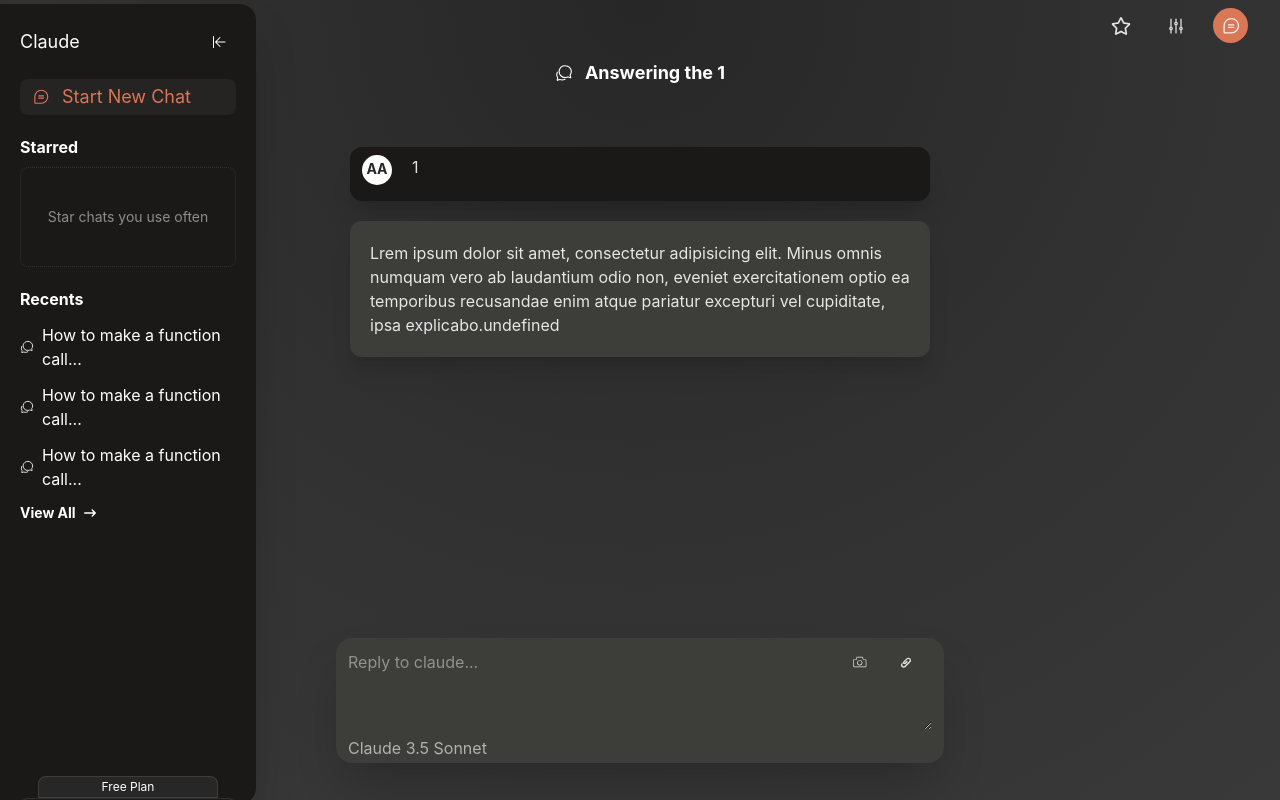
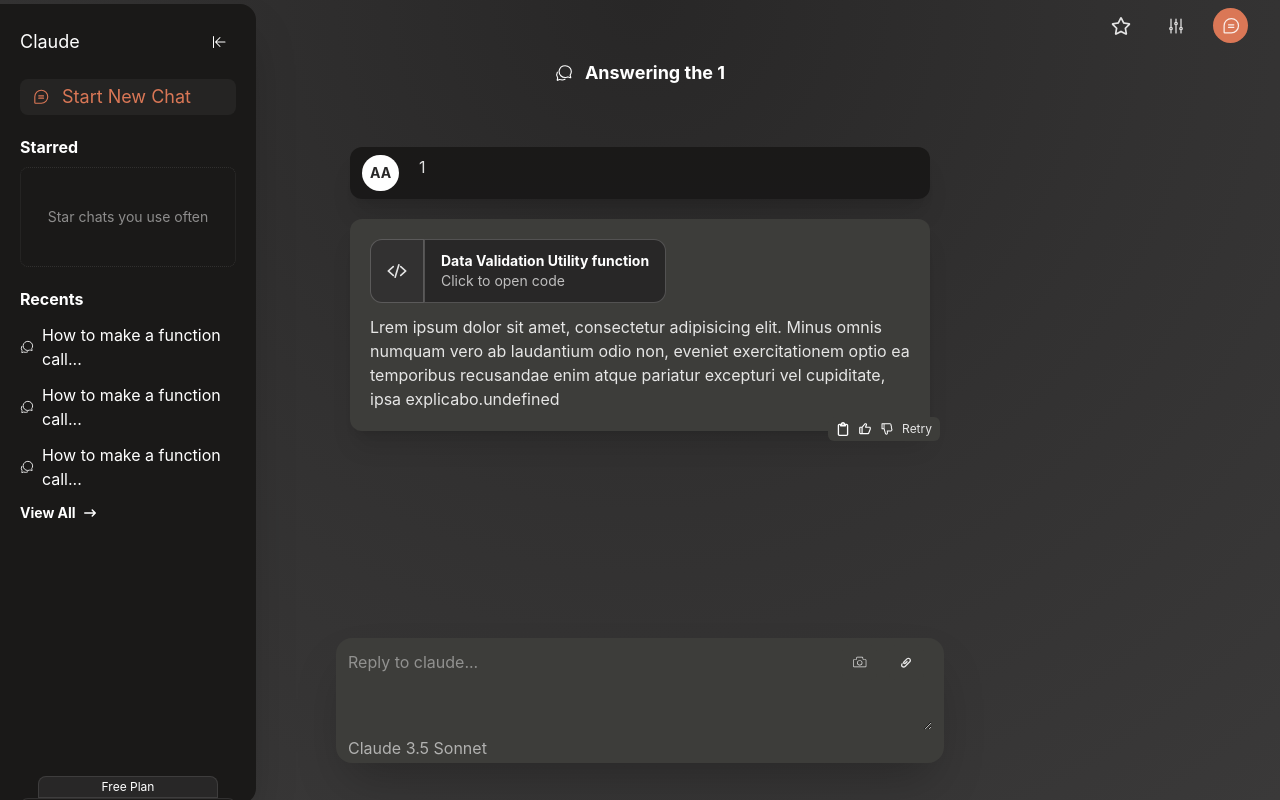
Before and after one commit to amrrashor/claude-clone, a React (Vite) app: page /chat/1 in a window 1280 px wide. Both pictures are taken after a click on the element 218 px from the left and 41 px from the top of the page. Built offline with nearby package versions, Linux system fonts and the light colour scheme.

Commit message:
finished code snippet

```diff
--- a/src/components/Chat/Chat.tsx
+++ b/src/components/Chat/Chat.tsx
@@ -4,6 +4,12 @@
 import {motion} from'motion/react'
 import { SiClaude } from 'react-icons/si';
 import { useParams, useSearchParams } from 'react-router';
+import { FaRegClipboard } from "react-icons/fa6";
+import { BiLike } from "react-icons/bi";
+import { AiOutlineDislike } from "react-icons/ai";
+import FeedbackBox from '../FeedbackBox/FeedbackBox';
+import { IoCodeSlash } from "react-icons/io5";
+import CodeSnippet from '../CodeSnippet/CodeSnippet';
 interface Message {
     text: string;
     isUser: boolean;
@@ -16,9 +22,8 @@
     const [displayedText, setDisplayedText] = useState("");
     const [isGenerating, setIsGenerating] = useState(true);
     const [initialText, setInitialText] = useState("");
-
+    const [copied, setCopied] = useState(false);
     const typingSpeed = 30;
-
     const fullText = `Lorem, ipsum dolor sit amet consectetur adipisicing elit. Dolore sit itaque tempora reprehenderit ipsa. Alias reiciendis suscipit sint magnam tempore tempora aliquid, excepturi nesciunt natus ratione laudantium omnis amet cupiditate!`
     const initialfullText = "Lorem ipsum dolor sit amet, consectetur adipisicing elit. Minus omnis numquam vero ab laudantium odio non, eveniet exercitationem optio ea temporibus recusandae enim atque pariatur excepturi vel cupiditate, ipsa explicabo."
 
@@ -78,6 +83,18 @@
                 return () => clearInterval(interval)
     }, []);
 
+    const handleCopied =async () => {
+        const textToCopy = chatHistory?.length > 0 ? displayedText : initialText
+        try {
+            await navigator.clipboard.writeText(textToCopy);
+            setCopied(true);
+            setTimeout(() => setCopied(false), 2000);
+        } catch (err) {
+            console.error("Failed to copy: ", err);
+        }
+    };
+
+
     return (
         <div className='w-3/4 mx-auto overflow-y-scroll max-h-[520px] h-3/4 scroll p-10'>
             <div className='shadow-xl my-5 flex items-start rounded-xl py-2 px-3 bg-linear-to-b from-[#1a1918] to-[#1a1919] text-wrap text-left w-full h-max'>
@@ -85,20 +102,28 @@
                 <div className='ml-5'>{id}</div>
             </div>
 
-            <div className='text-left my-5 rounded-xl p-5 bg-[#3d3d3a] w-full h-max shadow-xl'>
+            <div className='relative text-left my-5 rounded-xl p-5 bg-[#3d3d3a] w-full h-max shadow-xl'>
+                <CodeSnippet />
                 {initialText}
+                {chatHistory?.length === 0 && !isGenerating ?  (
+                    <FeedbackBox handleCopied={handleCopied} copied={copied} />
+                ) : ""}
             </div>
 
             {chatHistory.map((message, index) => (
                 message.isUser ? (
-                    <div key={message.text} className='shadow-xl my-5 flex items-start rounded-xl py-2 px-3 bg-linear-to-b from-[#1a1918] to-[#1a1919] text-wrap text-left w-full h-max'>
+                    <div key={message.text + 1} className='shadow-xl my-5 flex items-start rounded-xl py-2 px-3 bg-linear-to-b from-[#1a1918] to-[#1a1919] text-wrap text-left w-full h-max'>
                         <NameAvatar />
                         <div className='ml-5'>{message.text}</div>
                     </div>
                 ) : (
-                    <div className='relative' key={message.text}>
+                    <div className='relative' key={message.text + 2}>
                         <div  className='text-left my-5 rounded-xl p-5 bg-[#3d3d3a] w-full h-max shadow-xl'>
-                        {index === chatHistory.length - 1 ? displayedText : message.text}
+                            {index === chatHistory.length - 1 ? displayedText : message.text}
+                            {index === chatHistory.length - 1 && !isGenerating ? (
+                                <FeedbackBox  handleCopied={handleCopied} copied={copied}/>
+                                ) :
+                            ""}
                         </div>
                     </div>
                 )
@@ -107,7 +132,7 @@
                 <motion.div
                     className="w-[30px] h-[30px]"
                         animate={{
-                            scale: [1, 1.2, 1],
+                            scale: [0.8, 1.2, 0.8],
                             rotate: [0, 360]
                         }}
                         transition={{
--- /dev/null
+++ b/src/components/CodeSnippet/CodeSnippet.tsx
@@ -0,0 +1,25 @@
+
+import { IoCodeSlash } from 'react-icons/io5'
+import { useDispatch } from 'react-redux'
+import { ChatActons } from '../../store/Chat/Chat.slice';
+
+const CodeSnippet = () => {
+    const dispatch = useDispatch();
+
+    const handleShowChatControl = () => {
+        dispatch(ChatActons.setShowChatControl(true));
+    }
+    return (
+        <div onClick={handleShowChatControl} className='flex items-center h-16 mb-3 cursor-pointer'>
+            <div className='bg-[#323131] h-16 flex justify-center items-center p-4 rounded-tl-xl rounded-bl-xl border border-solid border-[rgba(255,255,255,0.2)]'>
+                <IoCodeSlash className='text-xl' />
+            </div>
+            <div className='bg-[#282727] h-16 flex flex-col justify-center p-4 rounded-br-xl rounded-tr-xl  border border-solid border-[rgba(255,255,255,0.2)]'>
+                <p className='font-bold text-sm text-white'>Data Validation Utility function</p>
+                <p className='text-[rgba(255,255,255,0.7)] text-sm'>Click to open code</p>
+            </div>
+        </div>
+    )
+}
+
+export default CodeSnippet
--- /dev/null
+++ b/src/components/FeedbackBox/FeedbackBox.tsx
@@ -0,0 +1,17 @@
+import React from 'react'
+import { AiOutlineDislike } from 'react-icons/ai'
+import { BiLike } from 'react-icons/bi'
+import { FaRegClipboard } from 'react-icons/fa6'
+import { IoMdCheckmark } from "react-icons/io";
+const FeedbackBox = ({handleCopied, copied}: {handleCopied: any, copied:boolean}) => {
+    return (
+        <div className='bg-[#3d3d3a] absolute bottom-[-10px] right-[-10px] flex items-center px-2 py-1 rounded-md'>
+            {copied ? <IoMdCheckmark className='cursor-pointer text-sm text-white' /> : <FaRegClipboard onClick={handleCopied} className='cursor-pointer text-sm text-white' />}
+            <BiLike className='cursor-pointer ml-2 text-sm text-white' />
+            <AiOutlineDislike className='cursor-pointer ml-2 text-sm text-white' />
+            <div className='ml-2 text-xs cursor-pointer'>Retry</div>
+        </div>
+    )
+}
+
+export default FeedbackBox
--- a/src/components/NameAvatar/NameAvatar.tsx
+++ b/src/components/NameAvatar/NameAvatar.tsx
@@ -2,7 +2,11 @@
 
 const NameAvatar = () => {
     return (
-        <div className="bg-white text-[#282727] font-bold mb-2 w-[30px] h-[30px] text-center rounded-full text-sm pt-1">AA</div>
+        <div
+            className="bg-white text-[#282727] font-bold text-center rounded-full text-sm p-2"
+        >
+            AA
+        </div>
     )
 }
 
--- a/src/pages/Chat/Chat.tsx
+++ b/src/pages/Chat/Chat.tsx
@@ -17,13 +17,15 @@
     const [messages, setMessages] = useState<string[]>([]);
     const [selectedFile, setSelectedFile] = useState<File | null>(null);
     const [preview, setPreview] = useState<string | null>(null);
-    const {id} = useParams()
+    const {id} = useParams();
+
     useEffect(() => {
         document.title = id;
         return () => {
             document.title = id
         }
     }, []);
+
     const handleSubmit = () => {
         if (userInput.trim()) {
             setMessages(prev => [...prev, userInput]);
@@ -100,11 +102,11 @@
                     ) : null}
                 </>
                 <div className="absolute top-2 right-2 flex items-center">
-                    <div className="h-[32px] flex items-center justify-center">
-                        <div className="mr-3 cursor-pointer w-[35px] h-[35px] hover:bg-[#1a1918] duration-150 flex justify-center items-center rounded-md">
+                    <div className="h-[32px] flex items-center justify-center ">
+                        <div className="mr-3 cursor-pointer w-[35px] h-[35px] bg-[#3d3d3a] hover:bg-[#1a1918] duration-150 flex justify-center items-center rounded-md">
                             <CiCamera className='cursor-pointer w-1/2' />
                         </div>
-                        <label htmlFor="file-upload" className="mr-3 cursor-pointer w-[35px] h-[35px] hover:bg-[#1a1918] duration-150 flex justify-center items-center rounded-md">
+                        <label htmlFor="file-upload" className="mr-3 bg-[#3d3d3a] cursor-pointer w-[35px] h-[35px] hover:bg-[#1a1918] duration-150 flex justify-center items-center rounded-md">
                             <TiAttachment />
                         </label>
                         <input
--- a/src/store/Chat/Chat.slice.ts
+++ b/src/store/Chat/Chat.slice.ts
@@ -4,9 +4,12 @@
 
 type chatSliceProps = {
     title: string;
+    chatControl:boolean;
 }
 const initialState:chatSliceProps = {
     title:"",
+    chatControl:false,
+
 };
 
 
@@ -16,6 +19,9 @@
     reducers: {
         setQuestionTitle(state, actions) {
             state.title = actions.payload;
+        },
+        setShowChatControl(state, action) {
+            state.chatControl = action.payload
         },
         reset() {
             initialState
```
